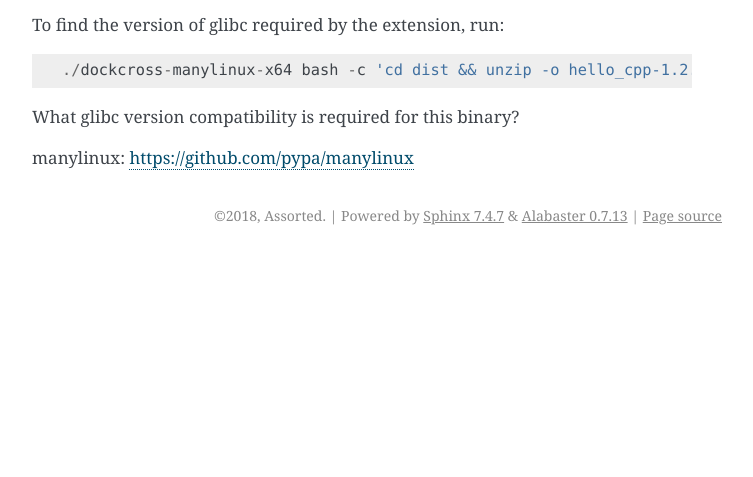
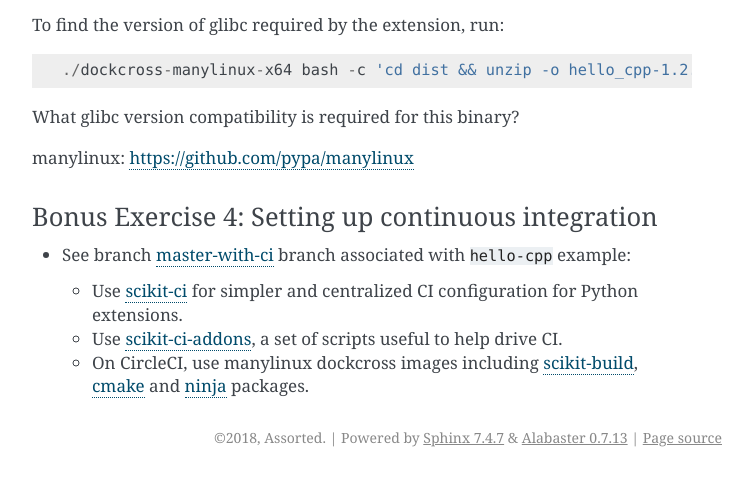
Before and after one commit to python-packaging-tutorial/python-packaging-tutorial, a Sphinx documentation site: the page built from sphinx_presentation/source/binaries_dependencies.rst, in a window 1280 px wide and 900 px high, scrolled down 9871 px, cut to the strip 423-900 px from the top of the window. Shown: the whole strip, without its empty margins (388-1141 px from the left). Built offline with Sphinx 7.4.7, drawn with Linux system fonts in a browser that asks for light colours; before the commit the page ends 10549 px from its top, so only the background shows below that; some of the changed text lies outside the part shown.

Commit message:
binaries/pypi: Add bonus exercise referencing continuous integration

```diff
--- a/sphinx_presentation/source/binaries_dependencies.rst
+++ b/sphinx_presentation/source/binaries_dependencies.rst
@@ -410,3 +410,19 @@
 
 
 manylinux: https://github.com/pypa/manylinux
+
+
+Bonus Exercise 4: Setting up continuous integration
+---------------------------------------------------
+
+* See branch `master-with-ci <https://github.com/python-packaging-tutorial/hello-cpp/tree/master-with-ci>`_
+  branch associated with ``hello-cpp`` example:
+
+  * Use `scikit-ci <http://scikit-ci.readthedocs.io>`_ for simpler and centralized CI configuration for
+    Python extensions.
+
+  * Use `scikit-ci-addons <http://scikit-ci-addons.readthedocs.org/>`_, a set of scripts useful
+    to help drive CI.
+
+  * On CircleCI, use manylinux dockcross images including `scikit-build <https://pypi.python.org/pypi/scikit-build>`_,
+    `cmake <https://pypi.python.org/pypi/cmake>`_ and `ninja <https://pypi.python.org/pypi/ninja>`_ packages.
--- a/sphinx_presentation/source/schedule.rst
+++ b/sphinx_presentation/source/schedule.rst
@@ -92,9 +92,9 @@
 1:10-1:30 Exercises:
 ----------------------------------
 
-* Prepare environment
-* Build source distribution and wheel
-* Publish artifacts on PyPI
+* Prepare environment.
+* Build source distribution and wheel.
+* Publish artifacts on PyPI.
 
 
 1:30-2:00 Binaries and dependencies:
```
Also changed, not shown: sphinx_presentation/source/uploading_pypi.rst (+7 -0 lines).
